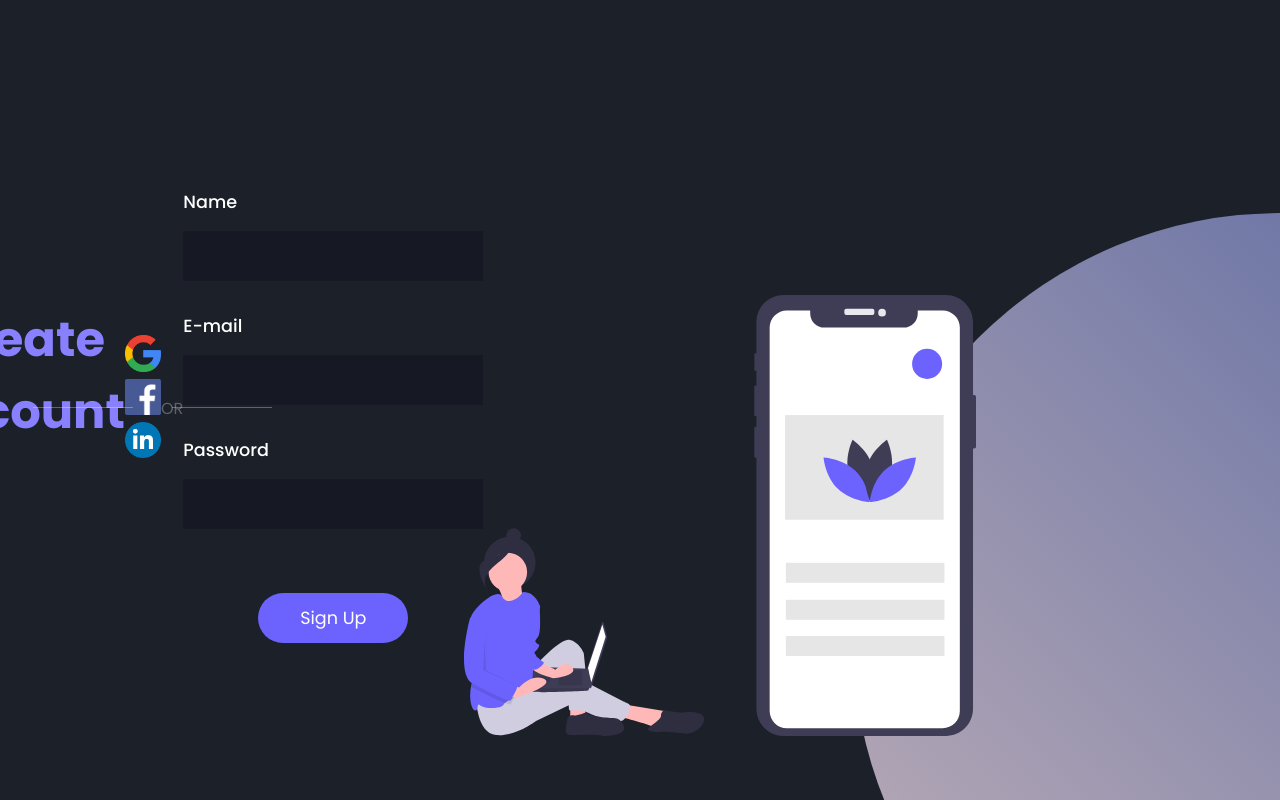
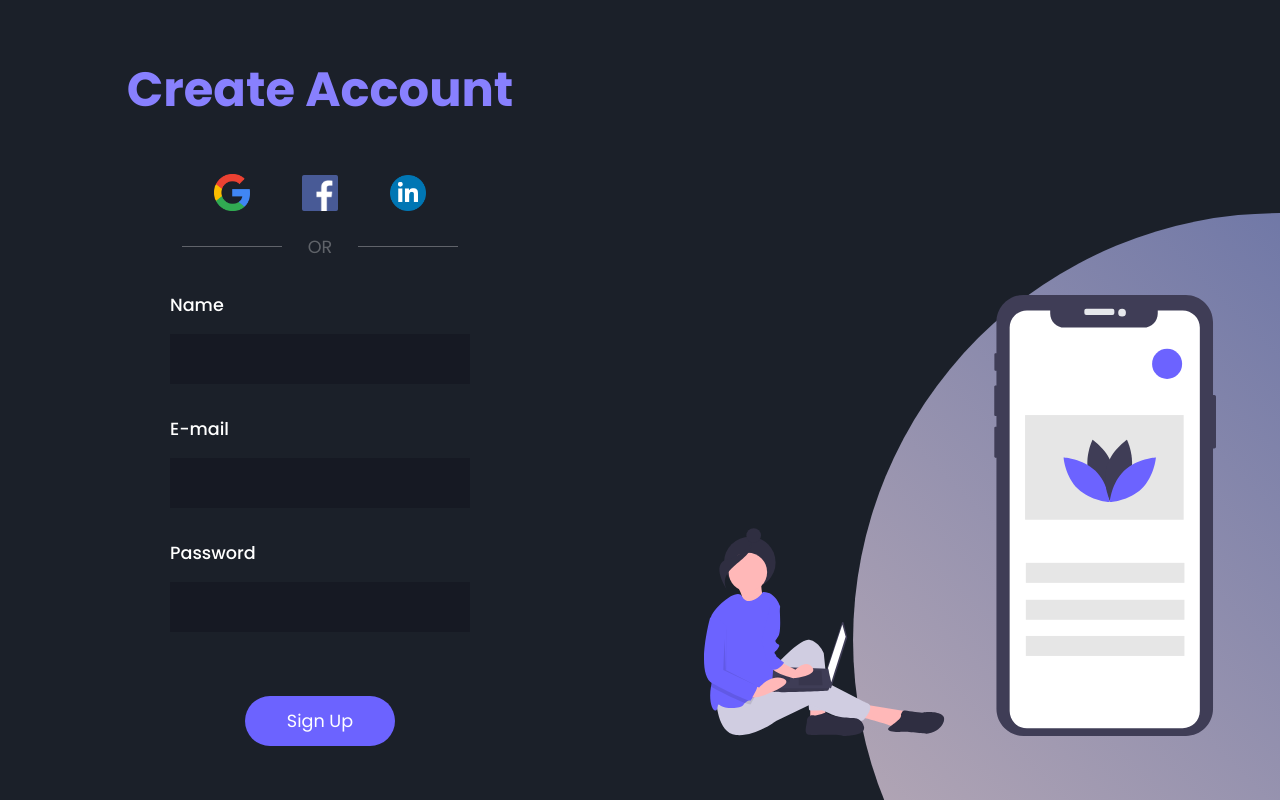
Before and after one commit to nycolexavier/sign-up, a plain HTML site: page index.html in a window 1280 px wide. Drawn offline with Linux system fonts and the light colour scheme.

Commit message:
🎉 bug fix

```diff
--- a/style.css
+++ b/style.css
@@ -16,9 +16,9 @@ body {
 }
 
 main {
-    width: 50vh;
+    width: 50vw;
     display: flex;
-    flex-direction: center;
+    flex-direction: column;
     align-items: center;
     justify-content: center;
 }
@@ -41,6 +41,7 @@ main .social-media a {
 
 main .social-media img {
     width: 36px;
+    margin-left: 3rem;
 }
 
 main .social-media a:first-child img{
@@ -52,7 +53,7 @@ main .alternative {
 }
 
 main .alternative span {
-    font-size: 1rem;
+    font-size: 1.1rem;
     font-weight: 400;
     color: rgba(255, 255, 255, 0.3);
     position: relative;
@@ -69,7 +70,7 @@ main .alternative span::before, main .alternative span::after {
 }
 
 main .alternative span::after {
-    left: 50%;
+    left: 50px;
 }
 
 main form {
@@ -157,7 +158,7 @@ section.images .circle {
     }
 
     main {
-        width: 100vh;
+        width: 100vw;
     }
 }
 
```
